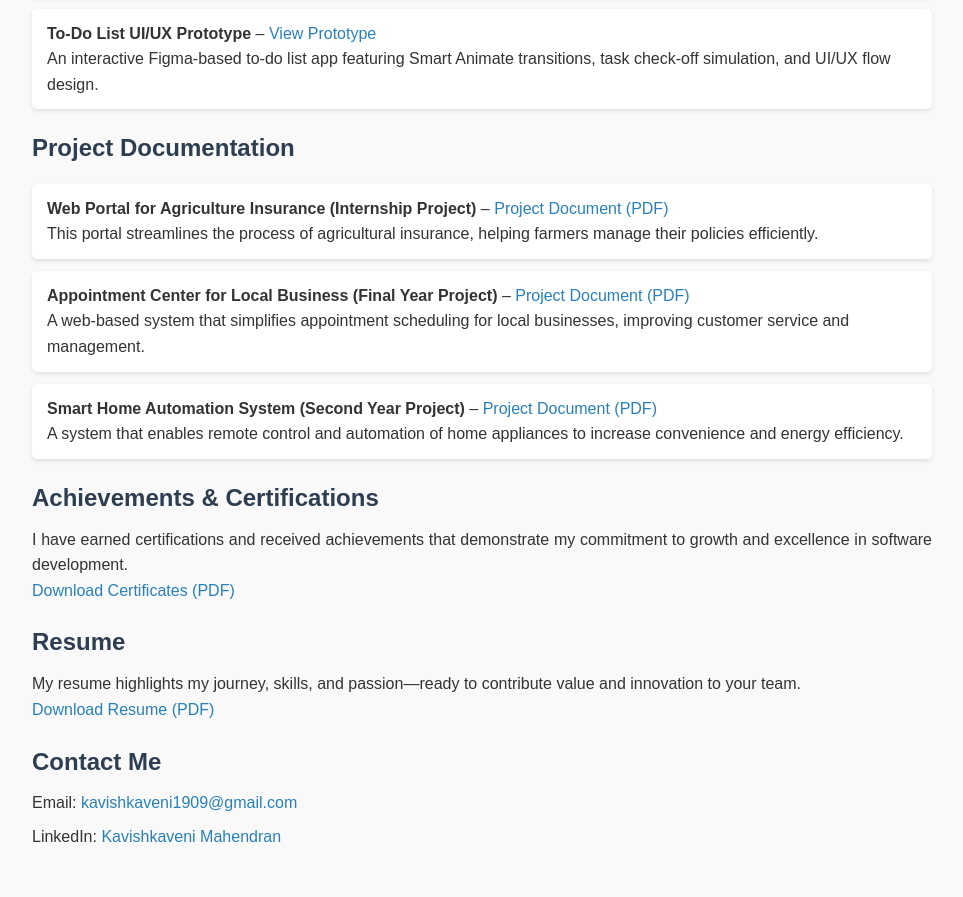
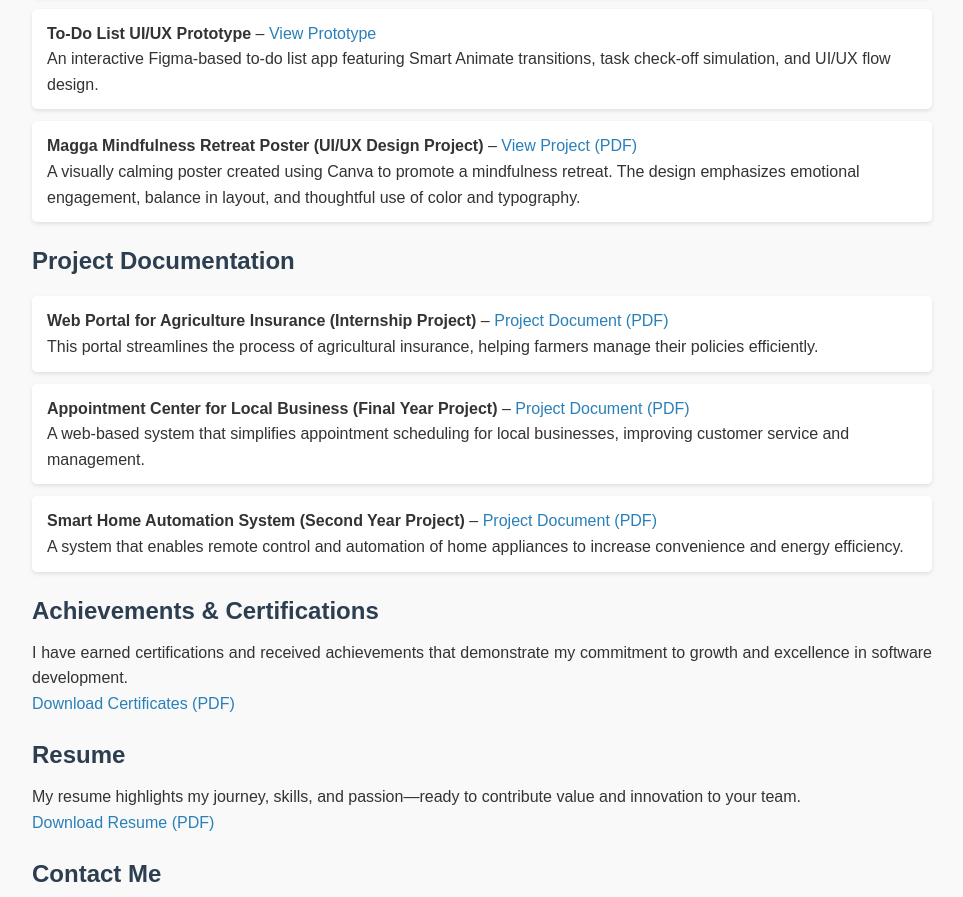
Before and after one commit to Kavish-mahend/kavish-portfolio, a plain HTML site: page index.html in a window 1280 px wide. Shown: the part 1341-2238 px from the top of the page, without its empty margins (158-1121 px from the left). Drawn offline with Linux system fonts and the light colour scheme.

Commit message:
Update index.html

```diff
--- a/index.html
+++ b/index.html
@@ -129,6 +129,11 @@
        <a href="https://www.figma.com/proto/nMvxV8AsLCptBA0rqiaUbM/Untitled?node-id=11-97&t=bmt1OuArcM5btpwr-1&scaling=min-zoom&content-scaling=fixed&page-id=0%3A1&starting-point-node-id=1%3A2" target="_blank" rel="noopener">View Prototype</a>
        <br/>An interactive Figma-based to-do list app featuring Smart Animate transitions, task check-off simulation, and UI/UX flow design.
     </li>
+    <li>
+  <strong>Magga Mindfulness Retreat Poster (UI/UX Design Project)</strong> –
+  <a href="UIUXAd.pdf" target="_blank" rel="noopener">View Project (PDF)</a>
+  <br/>A visually calming poster created using Canva to promote a mindfulness retreat. The design emphasizes emotional engagement, balance in layout, and thoughtful use of color and typography.
+</li>
   </ul>
 
   <h2>Project Documentation</h2>
```
